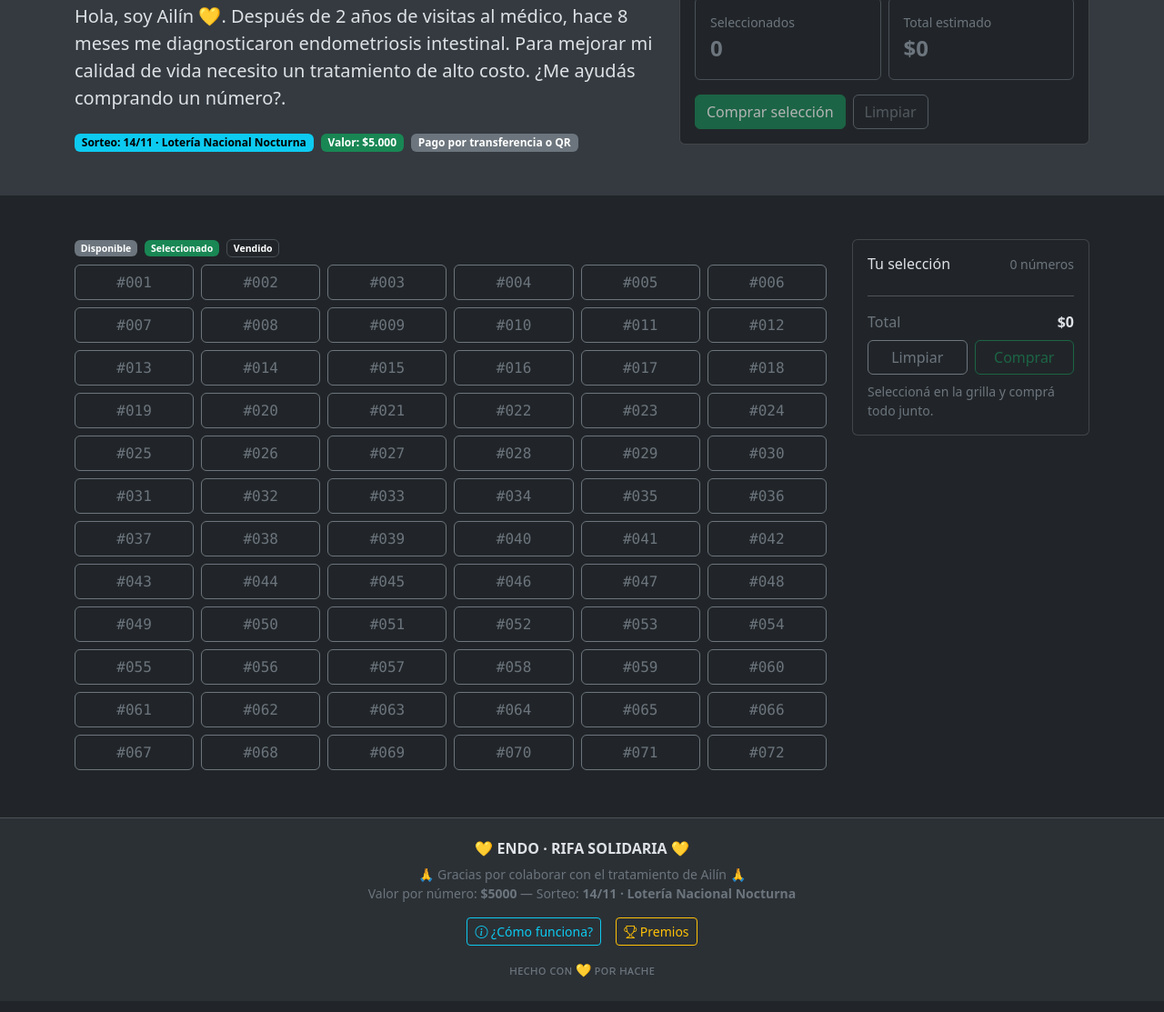
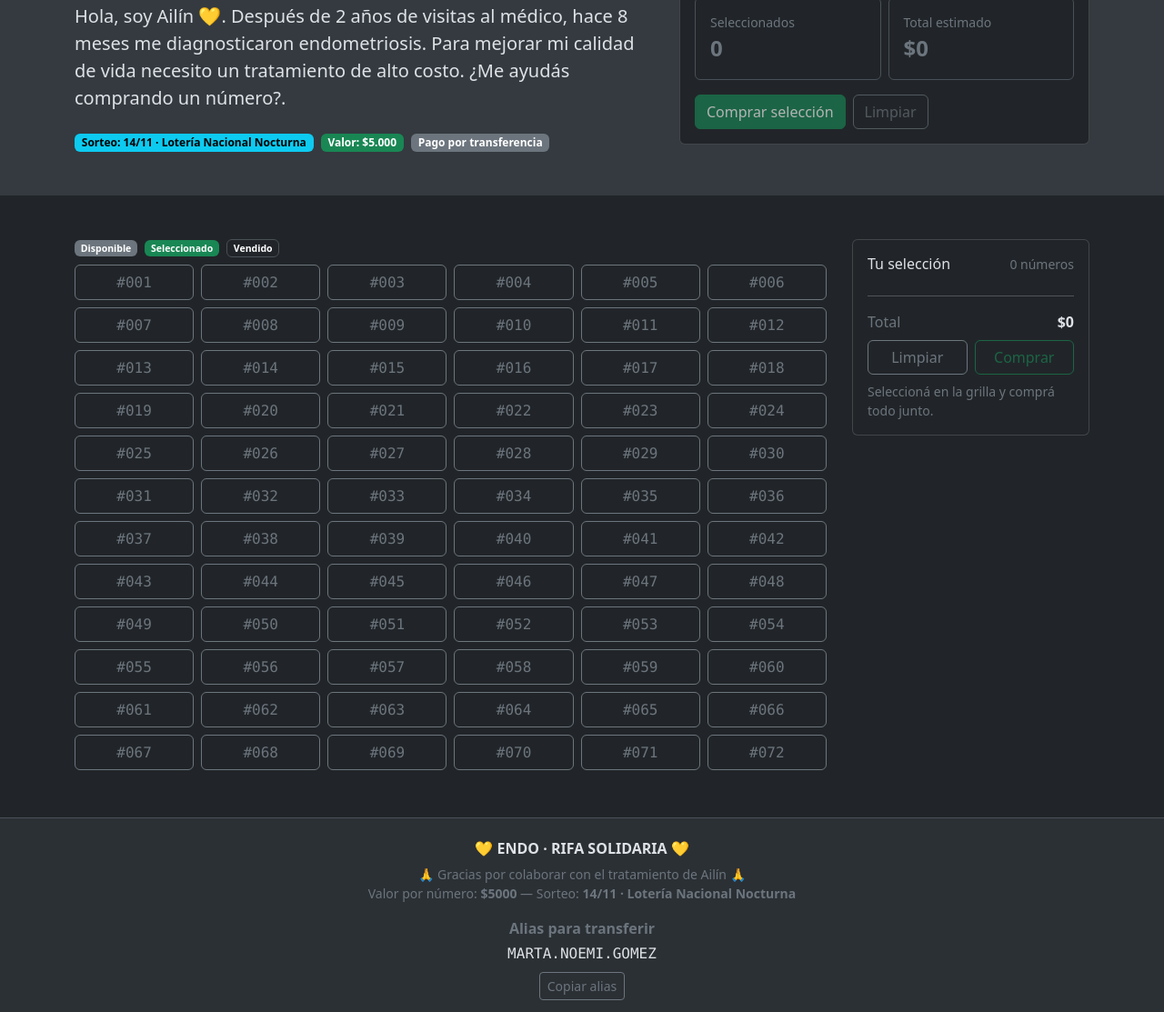
Before and after one commit to hache-dev/endo-rifa, a plain HTML site: page index.html in a window 1280 px wide. Shown: the part 170-1283 px from the top of the page at 91% size. Drawn offline with nearby package versions, Linux system fonts and the light colour scheme; no server answers.

Commit message:
Update index.html

```diff
--- a/index.html
+++ b/index.html
@@ -63,7 +63,7 @@
           <p class="lead mb-4">
             Hola, soy <strong>Ailín</strong> <span aria-hidden="true">💛</span>. Después de 2 años de visitas al médico,
             hace 8 meses me diagnosticaron
-            <strong>endometriosis intestinal</strong>. Para mejorar mi calidad de vida necesito un tratamiento de alto
+            <strong>endometriosis</strong>. Para mejorar mi calidad de vida necesito un tratamiento de alto
             costo.
             <strong>¿Me ayudás comprando un número?</strong>.
           </p>
@@ -71,7 +71,7 @@
             <div class="d-flex flex-wrap align-items-center gap-2">
               <span class="badge text-bg-info">Sorteo: 14/11 · Lotería Nacional Nocturna</span>
               <span class="badge text-bg-success">Valor: $5.000</span>
-              <span class="badge text-bg-secondary">Pago por transferencia o QR</span>
+              <span class="badge text-bg-secondary">Pago por transferencia</span>
             </div>
           </div>
         </div>
@@ -172,6 +172,13 @@
 
         <div class="modal-body">
 
+
+                    <!-- Números elegidos -->
+          <div class="mb-3">
+            <div class="small text-secondary">Números elegidos</div>
+            <div id="modalNumbers" class="mt-1 d-flex flex-wrap gap-2"></div>
+          </div>
+
           <!-- Datos del comprador -->
           <form id="buyerForm" novalidate class="mb-3">
             <div class="row g-3 align-items-end">
@@ -189,11 +196,7 @@
             </div>
           </form>
 
-          <!-- Números elegidos -->
-          <div class="mb-3">
-            <div class="small text-secondary">Números elegidos</div>
-            <div id="modalNumbers" class="mt-1 d-flex flex-wrap gap-2"></div>
-          </div>
+
 
           <!-- Card transferencia -->
           <div class="card mb-3">
@@ -293,10 +296,22 @@
 <footer class="bg-body-tertiary border-top mt-5 py-4">
   <div class="container text-center">
     <h6 class="fw-semibold mb-2">💛 ENDO · RIFA SOLIDARIA 💛</h6>
+
     <p class="small text-secondary mb-3">
       🙏 Gracias por colaborar con el tratamiento de Ailín 🙏<br>
       Valor por número: <strong>$5000</strong> — Sorteo: <strong>14/11 · Lotería Nacional Nocturna</strong>
     </p>
+
+    <!-- Alias -->
+    <div class="d-flex flex-column align-items-center mb-3">
+      <div class="fw-semibold text-secondary mb-1">Alias para transferir</div>
+      <div class="font-monospace" id="aliasValueFooter">MARTA.NOEMI.GOMEZ</div>
+      <button type="button" data-copy="#aliasValueFooter" class="btn btn-sm btn-outline-secondary mt-2">
+        Copiar alias
+      </button>
+    </div>
+
+    <!-- Botones modales -->
     <div class="d-flex justify-content-center gap-3 mb-3">
       <a href="#" data-bs-toggle="modal" data-bs-target="#modalInfo" class="btn btn-outline-info btn-sm">
         <i class="bi bi-info-circle"></i> ¿Cómo funciona?
@@ -305,11 +320,13 @@
         <i class="bi bi-trophy"></i> Premios
       </a>
     </div>
+
     <p class="small text-secondary mb-0">
       ʜᴇᴄʜᴏ ᴄᴏɴ 💛 ᴘᴏʀ ʜᴀᴄʜᴇ
     </p>
   </div>
 </footer>
+
 
 
   <!-- === TU JS ORIGINAL ABAJO (SIN CAMBIOS) === -->
```
Lines whose indentation alone changed are shown as unchanged.
